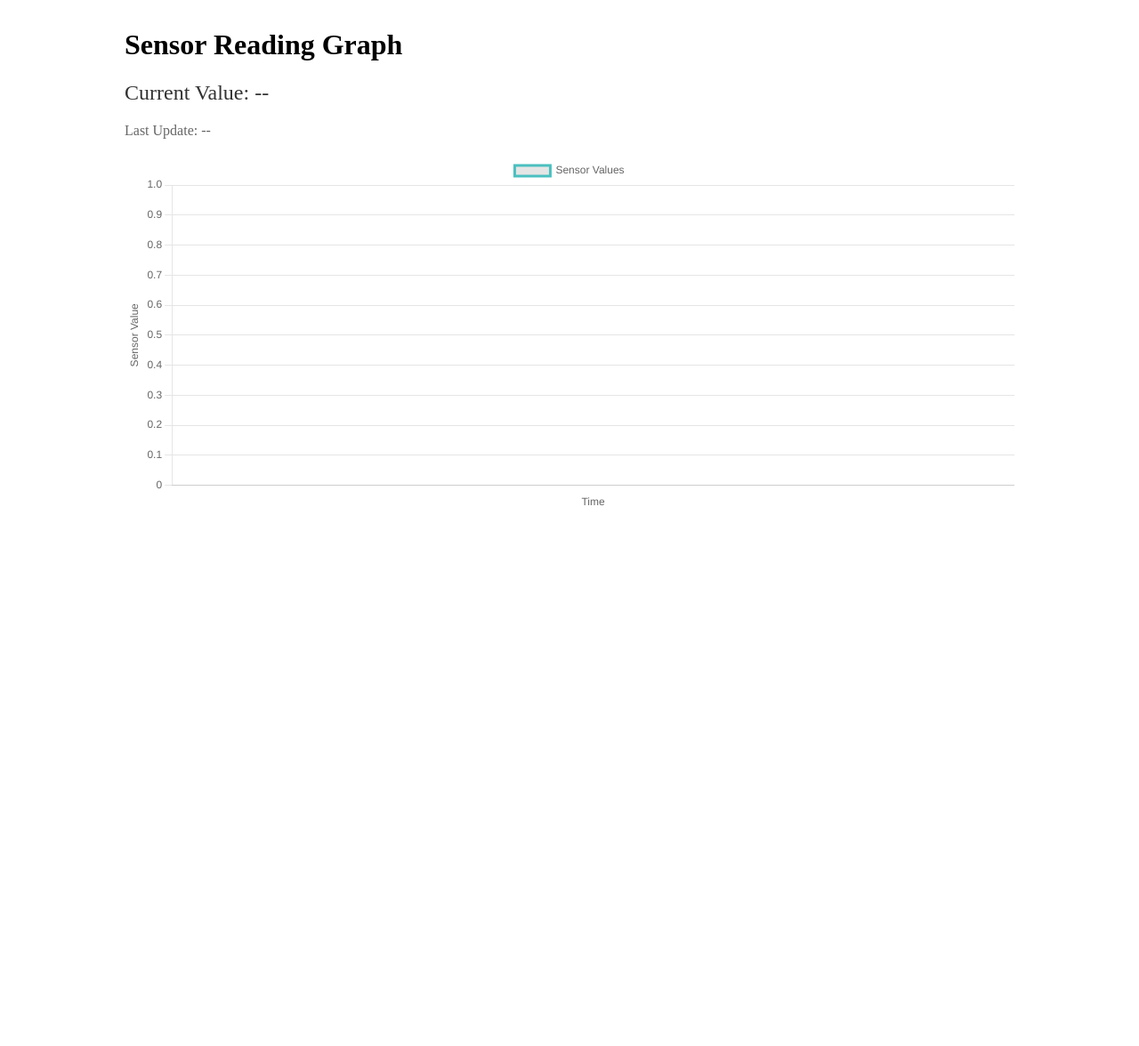
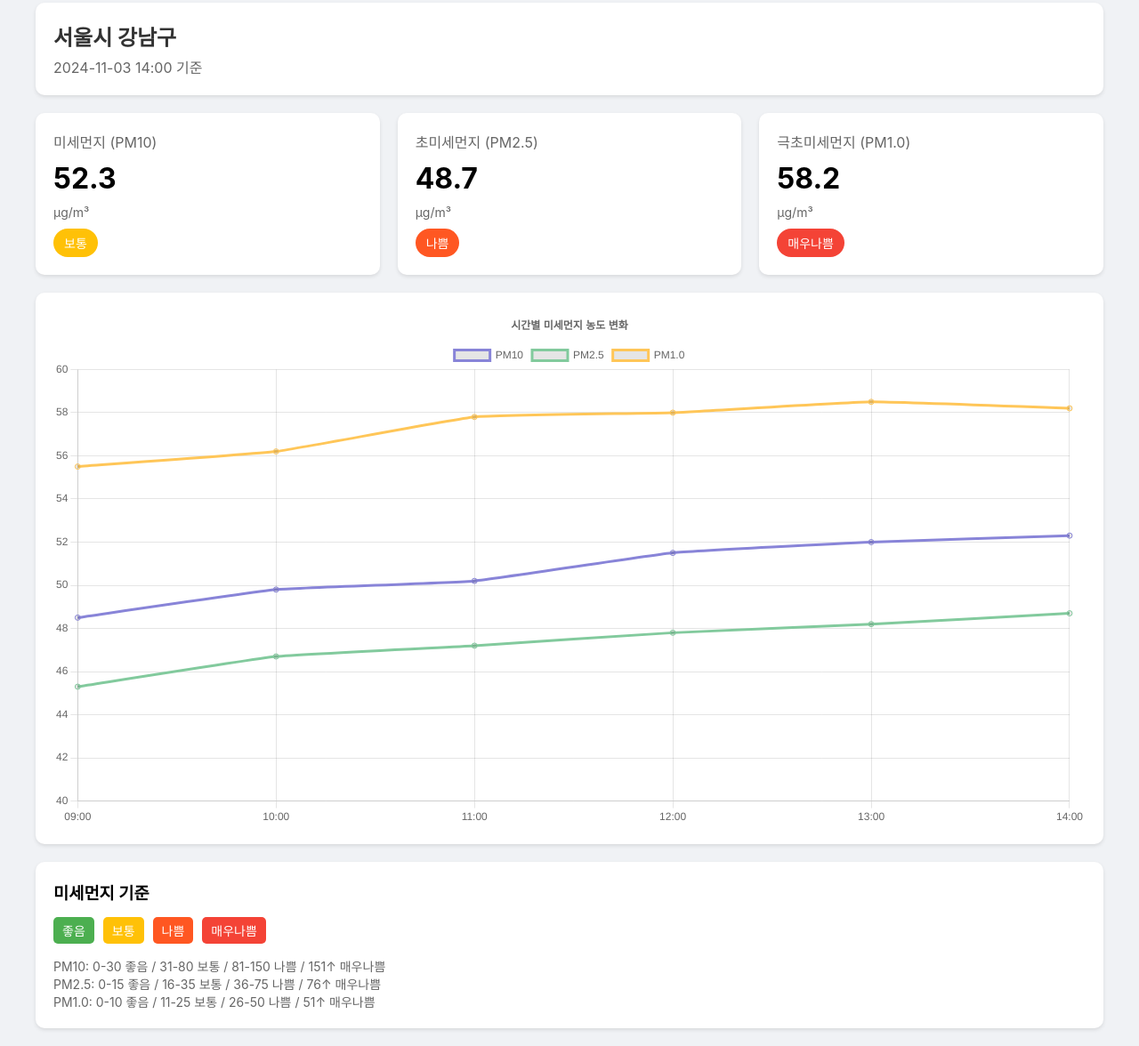
Before and after one commit to onenationonemind1/IOT_ESP8266, a website: page public/index.html in a window 1280 px wide. Shown: the part 17-1193 px from the top of the page at 89% size. Before the commit the page ends 800 px from the top, so only its background shows below. Drawn offline with nearby package versions, Linux system fonts and the light colour scheme; no server answers.

Commit message:
add: dust

```diff
--- a/public/index.html
+++ b/public/index.html
@@ -1,130 +1,231 @@
 <!DOCTYPE html>
-<html>
+<html lang="ko">
 <head>
-    <title>Sensor Data Graph!</title>
+    <meta charset="UTF-8">
+    <meta name="viewport" content="width=device-width, initial-scale=1.0">
+    <title>미세먼지 모니터링</title>
     <script src="https://cdnjs.cloudflare.com/ajax/libs/Chart.js/3.7.0/chart.min.js"></script>
     <style>
-        .container {
-            max-width: 1000px;
-            margin: 0 auto;
+        * {
+            margin: 0;
+            padding: 0;
+            box-sizing: border-box;
+            font-family: -apple-system, BlinkMacSystemFont, 'Segoe UI', Roboto, 'Helvetica Neue', Arial, sans-serif;
+        }
+
+        body {
+            background-color: #f0f2f5;
             padding: 20px;
         }
-        .chart-container {
-            position: relative;
-            height: 400px;
-            width: 100%;
-            margin: 20px 0;
+
+        .container {
+            max-width: 1200px;
+            margin: 0 auto;
         }
-        #sensorValue {
+
+        .header {
+            background-color: white;
+            padding: 20px;
+            border-radius: 10px;
+            margin-bottom: 20px;
+            box-shadow: 0 2px 4px rgba(0,0,0,0.1);
+        }
+
+        .location {
             font-size: 24px;
-            margin: 20px 0;
+            font-weight: bold;
             color: #333;
         }
-        #lastUpdate {
+
+        .time {
             color: #666;
+            margin-top: 5px;
+        }
+
+        .cards {
+            display: grid;
+            grid-template-columns: repeat(auto-fit, minmax(300px, 1fr));
+            gap: 20px;
             margin-bottom: 20px;
+        }
+
+        .card {
+            background: white;
+            padding: 20px;
+            border-radius: 10px;
+            box-shadow: 0 2px 4px rgba(0,0,0,0.1);
+        }
+
+        .card-title {
+            font-size: 16px;
+            color: #666;
+            margin-bottom: 10px;
+        }
+
+        .card-value {
+            font-size: 32px;
+            font-weight: bold;
+            margin-bottom: 10px;
+        }
+
+        .card-unit {
+            font-size: 14px;
+            color: #666;
+        }
+
+        .status {
+            display: inline-block;
+            padding: 6px 12px;
+            border-radius: 20px;
+            color: white;
+            font-size: 14px;
+            margin-top: 10px;
+        }
+
+        .status.good { background-color: #4CAF50; }
+        .status.moderate { background-color: #FFC107; }
+        .status.bad { background-color: #FF5722; }
+        .status.very-bad { background-color: #F44336; }
+
+        .chart-container {
+            background: white;
+            padding: 20px;
+            border-radius: 10px;
+            box-shadow: 0 2px 4px rgba(0,0,0,0.1);
+            margin-bottom: 20px;
+        }
+
+        .info-card {
+            background: white;
+            padding: 20px;
+            border-radius: 10px;
+            box-shadow: 0 2px 4px rgba(0,0,0,0.1);
+        }
+
+        .legend {
+            display: flex;
+            gap: 10px;
+            margin-top: 15px;
+        }
+
+        .legend-item {
+            padding: 5px 10px;
+            border-radius: 5px;
+            color: white;
+            font-size: 14px;
+        }
+
+        @media (max-width: 768px) {
+            .cards {
+                grid-template-columns: 1fr;
+            }
+            .card-value {
+                font-size: 28px;
+            }
         }
     </style>
 </head>
 <body>
     <div class="container">
-        <h1>Sensor Reading Graph</h1>
-        <div id="sensorValue">Current Value: --</div>
-        <div id="lastUpdate">Last Update: --</div>
+        <div class="header">
+            <div class="location">서울시 강남구</div>
+            <div class="time">2024-11-03 14:00 기준</div>
+        </div>
+
+        <div class="cards">
+            <div class="card">
+                <div class="card-title">미세먼지 (PM10)</div>
+                <div class="card-value">52.3</div>
+                <div class="card-unit">µg/m³</div>
+                <div class="status moderate">보통</div>
+            </div>
+
+            <div class="card">
+                <div class="card-title">초미세먼지 (PM2.5)</div>
+                <div class="card-value">48.7</div>
+                <div class="card-unit">µg/m³</div>
+                <div class="status bad">나쁨</div>
+            </div>
+
+            <div class="card">
+                <div class="card-title">극초미세먼지 (PM1.0)</div>
+                <div class="card-value">58.2</div>
+                <div class="card-unit">µg/m³</div>
+                <div class="status very-bad">매우나쁨</div>
+            </div>
+        </div>
 
         <div class="chart-container">
-            <canvas id="sensorChart"></canvas>
+            <canvas id="dustChart"></canvas>
+        </div>
+
+        <div class="info-card">
+            <h3>미세먼지 기준</h3>
+            <div class="legend">
+                <div class="legend-item" style="background-color: #4CAF50;">좋음</div>
+                <div class="legend-item" style="background-color: #FFC107;">보통</div>
+                <div class="legend-item" style="background-color: #FF5722;">나쁨</div>
+                <div class="legend-item" style="background-color: #F44336;">매우나쁨</div>
+            </div>
+            <div style="margin-top: 15px; font-size: 14px; color: #666;">
+                <div>PM10: 0-30 좋음 / 31-80 보통 / 81-150 나쁨 / 151↑ 매우나쁨</div>
+                <div>PM2.5: 0-15 좋음 / 16-35 보통 / 36-75 나쁨 / 76↑ 매우나쁨</div>
+                <div>PM1.0: 0-10 좋음 / 11-25 보통 / 26-50 나쁨 / 51↑ 매우나쁨</div>
+            </div>
         </div>
     </div>
 
     <script>
-        let chart;
+        const ctx = document.getElementById('dustChart').getContext('2d');
+        const timeLabels = ['09:00', '10:00', '11:00', '12:00', '13:00', '14:00'];
+        const pm10Data = [48.5, 49.8, 50.2, 51.5, 52.0, 52.3];
+        const pm25Data = [45.3, 46.7, 47.2, 47.8, 48.2, 48.7];
+        const pm1Data = [55.5, 56.2, 57.8, 58.0, 58.5, 58.2];
 
-        function initChart() {
-            const ctx = document.getElementById('sensorChart').getContext('2d');
-            chart = new Chart(ctx, {
+        new Chart(ctx, {
             type: 'line',
             data: {
-                    labels: [],
-                    datasets: [{
-                        label: 'Sensor Values',
-                        data: [],
-                        borderColor: 'rgb(75, 192, 192)',
-                        tension: 0.1,
-                        fill: false
-                    }]
+                labels: timeLabels,
+                datasets: [
+                    {
+                        label: 'PM10',
+                        data: pm10Data,
+                        borderColor: '#8884d8',
+                        tension: 0.1
+                    },
+                    {
+                        label: 'PM2.5',
+                        data: pm25Data,
+                        borderColor: '#82ca9d',
+                        tension: 0.1
+                    },
+                    {
+                        label: 'PM1.0',
+                        data: pm1Data,
+                        borderColor: '#ffc658',
+                        tension: 0.1
+                    }
+                ]
             },
             options: {
                 responsive: true,
-                    maintainAspectRatio: false,
+                plugins: {
+                    legend: {
+                        position: 'top',
+                    },
+                    title: {
+                        display: true,
+                        text: '시간별 미세먼지 농도 변화'
+                    }
+                },
                 scales: {
                     y: {
-                            beginAtZero: true,
-                            title: {
-                                display: true,
-                                text: 'Sensor Value'
+                        min: 40,
+                        max: 60
                     }
-                        },
-                        x: {
-                            title: {
-                                display: true,
-                                text: 'Time'
-                            }
-                        }
-                    },
-                    animation: {
-                        duration: 750
                 }
             }
         });
-        }
-
-        function updateChart(data) {
-            // Get last 20 readings for the graph
-            const lastReadings = data.slice(-20);
-
-            const labels = lastReadings.map(reading => {
-                const date = new Date(reading.timestamp);
-                return date.toLocaleTimeString();
-            });
-
-            const values = lastReadings.map(reading => reading.value);
-
-            chart.data.labels = labels;
-            chart.data.datasets[0].data = values;
-            chart.update();
-        }
-
-        function fetchData() {
-            fetch('/data')
-                .then(response => response.json())
-                .then(data => {
-                    if (data.length > 0) {
-                        const latest = data[data.length - 1];
-
-                        // Update current value and timestamp
-                        document.getElementById('sensorValue').textContent =
-                            `Current Value: ${latest.value}`;
-                        document.getElementById('lastUpdate').textContent =
-                            `Last Updated: ${new Date(latest.timestamp).toLocaleString()}`;
-
-                        // Update chart
-                        updateChart(data);
-                    }
-                })
-                .catch(error => {
-                    console.error('Error fetching data:', error);
-                });
-        }
-
-        // Initialize chart when page loads
-        initChart();
-
-        // Update every 5 seconds
-        setInterval(fetchData, 5000);
-
-        // Initial fetch
-        fetchData();
     </script>
 </body>
 </html>
```
Lines whose indentation alone changed are shown as unchanged.
